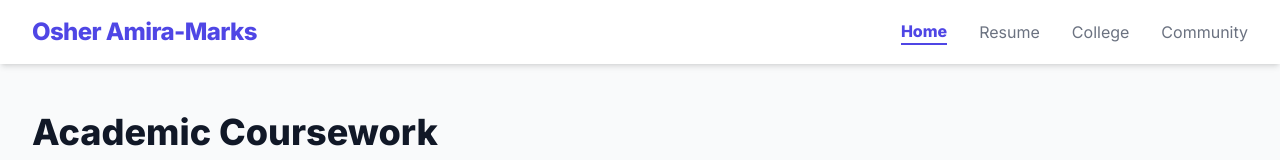
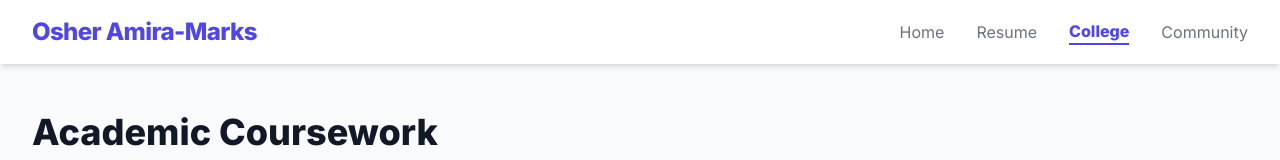
Before and after one commit to Osheramira/Osher-Amira-Marks, a plain HTML site: page college.html in a window 1280 px wide. Shown: the top 160 px of the page. Drawn offline with nearby package versions, Linux system fonts and the light colour scheme.

Commit message:
Add files via upload

```diff
--- a/college.html
+++ b/college.html
@@ -27,9 +27,9 @@
                     <a href="index.html" class="text-2xl font-bold text-primary tracking-tight">Osher Amira-Marks</a>
                 </div>
                 <div class="flex items-center space-x-8">
-                    <a href="index.html" class="text-primary font-bold border-b-2 border-primary">Home</a>
+                    <a href="index.html" class="text-gray-500 hover:text-primary transition font-medium">Home</a>
                     <a href="cv.html" class="text-gray-500 hover:text-primary transition font-medium">Resume</a>
-                    <a href="college.html" class="text-gray-500 hover:text-primary transition font-medium">College</a>
+                    <a href="college.html" class="text-primary font-bold border-b-2 border-primary">College</a>
                     <a href="community.html" class="text-gray-500 hover:text-primary transition font-medium">Community</a>
                 </div>
             </div>
```
